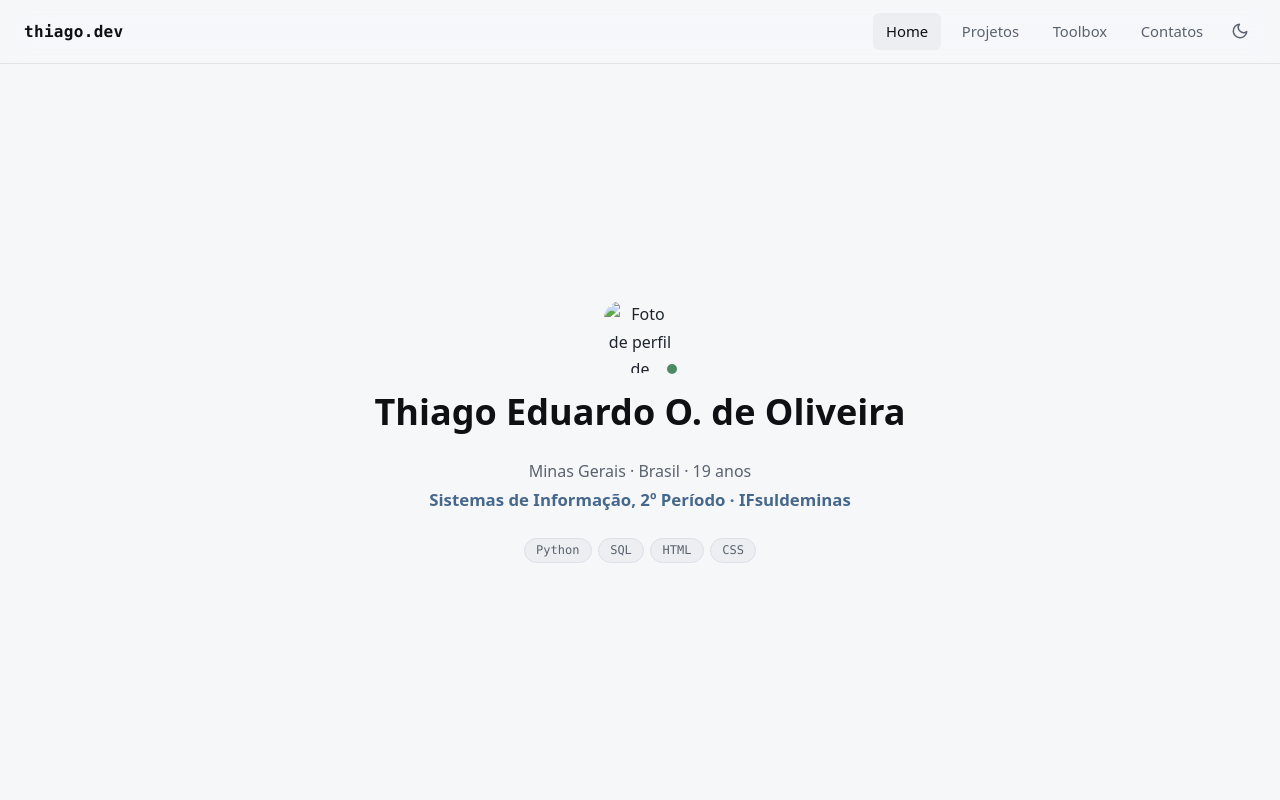
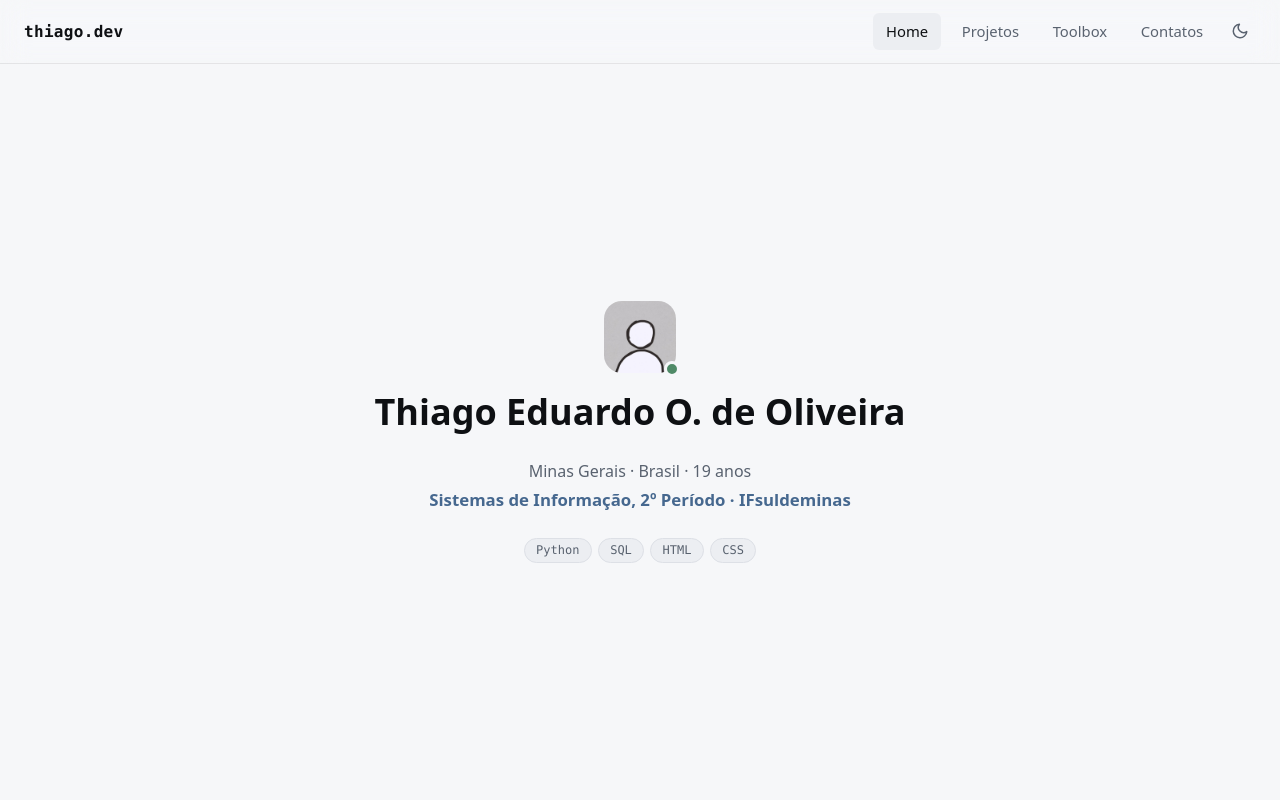
Before and after one commit to thiagoeduardoolimpio/portifoliothiagoolimpio_dev_TDI, a plain HTML site: page index.html in a window 1280 px wide. Shown: the top 800 px of the page. Drawn offline with Linux system fonts and the light colour scheme.

Commit message:
fix: corrige o caminho do icone de perfil

```diff
--- a/index.html
+++ b/index.html
@@ -66,7 +66,7 @@
         <section id="perfil">
             <!-- Foto com selo (bolinha de status) no canto -->
             <figure class="avatar">
-                <img src="images/iconteste.jpg" alt="Foto de perfil de Thiago">
+                <img src="images/icon/perfilindex.jpg" alt="Foto de perfil de Thiago">
                 <span class="selo" role="img" aria-label="Aberto a oportunidades" title="Aberto a oportunidades"></span>
             </figure>
 
```
